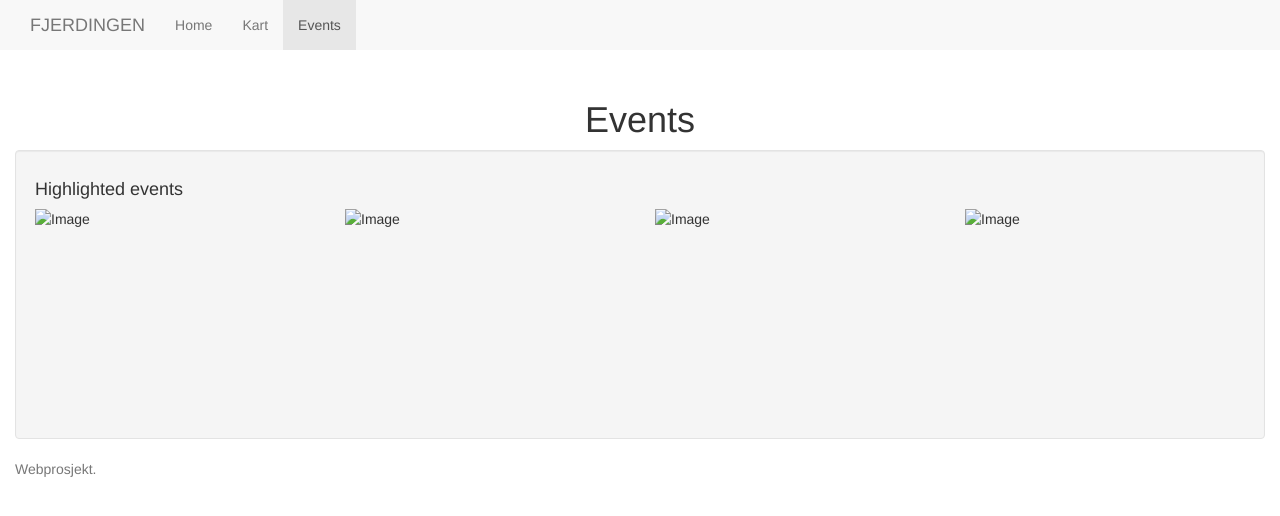
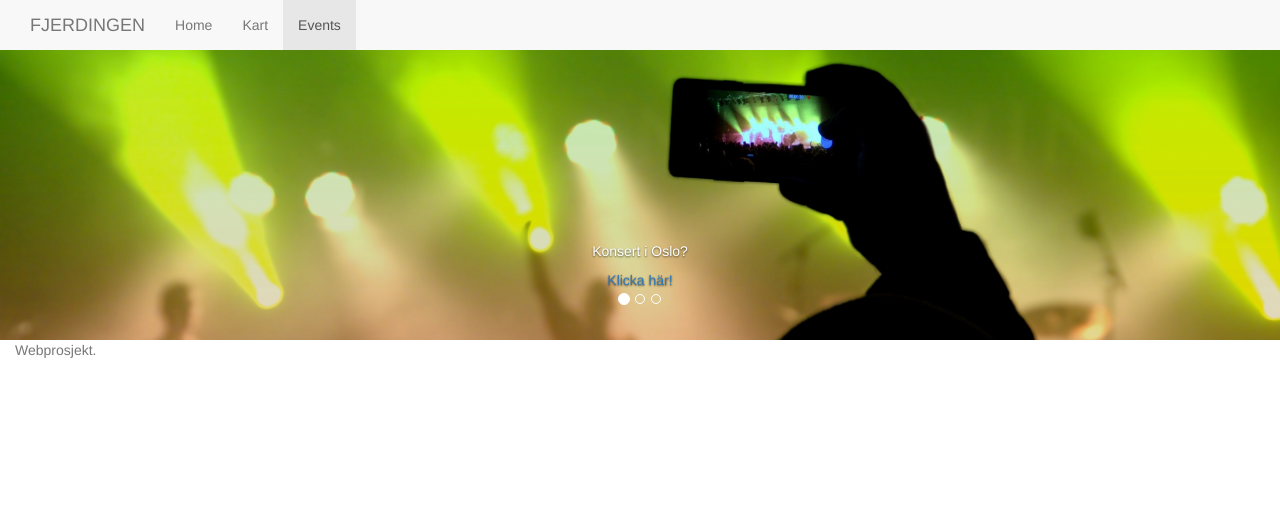
Before and after one commit to erasmusson/Gruppe34, a PHP site: page /events.php in a window 1280 px wide. Shown: the top 516 px of the page. Run offline with PHP 8.4, Linux system fonts and the light colour scheme; grey boxes labelled with a size stand in for pictures from a placeholder-image service; data that the repository does not hold is empty; some libraries are stand-ins or nearby versions.

Commit message:
New slides on event

```diff
--- a/Template/events.php
+++ b/Template/events.php
@@ -35,7 +35,7 @@
 
         <!-- Fetches all parts of events -->
         <?php require 'navbar.php' ?>
-        <?php require 'events/EventsSlide.php' ?>
+        <?php require 'events/slideshow.php' ?>
 
         <div class="container">
             <?php require 'events/event-content.php' ?>
--- /dev/null
+++ b/Template/events/slideshow.php
@@ -0,0 +1,45 @@
+<div class="container-fluid">
+    <div class="row">
+    <!-- Indicators -->
+    <div id="myCarousel" class="carousel slide" data-ride="carousel">
+        <!-- Wrapper for slides -->
+        <div class="carousel-inner" role="listbox">
+            <div class="item active">
+                <img src="events/concert.jpg" alt="Chania">
+                <div class="carousel-caption">
+                    <h5>Konsert i Oslo?</h5>
+                    <a href="http://www.ticketmaster.no/teater-show/konserter/1221/events"> Klicka här!</a>
+                </div>
+            </div>
+            <div class="item">
+                <img src="events/movies.jpg" alt="Chania">
+                <div class="carousel-caption">
+                    <h5>Kino</h5>
+                    <a href="http://www.nfkino.no/oslo/"> Klicka här!</a>
+                </div>
+            </div>
+            <div class="item">
+                <img src="events/soccer.jpg">
+                <div class="carousel-caption">
+                    <h5>Sport</h5>
+                    <a href="http://www.ticketmaster.no/sport/alle-sport/10004/events"> Klicka här!</a>
+                </div>
+            </div>
+        </div>
+        <!-- Left and right controls -->
+        <a class="left carousel-control" href="#myCarousel" role="button" data-slide="prev">
+            <span class="fa fa-angle-left" aria-hidden="true"></span>
+            <span class="sr-only">Previous</span>
+        </a>
+        <a class="right carousel-control" href="#myCarousel" role="button" data-slide="next">
+            <span class="fa fa-angle-right" aria-hidden="true"></span>
+            <span class="sr-only">Next</span>
+        </a>
+        <ol class="carousel-indicators">
+            <li data-target="#myCarousel" data-slide-to="0" class="active"></li>
+            <li data-target="#myCarousel" data-slide-to="1"></li>
+            <li data-target="#myCarousel" data-slide-to="2"></li>
+        </ol>
+    </div>
+        </div>
+</div>
--- a/Template/navbar.php
+++ b/Template/navbar.php
@@ -1,4 +1,4 @@
-<div class="nav-wrapper" style="height:80px;">
+<div class="nav-wrapper" style="height:50px;">
 <nav class="navbar-default navbar-fixed-top">
     <div class="container-fluid">
         <div class="navbar-header">
```
Also changed, not shown: Template/events/concert.jpg (added), Template/events/movies.jpg (added), Template/events/soccer.jpg (added).
